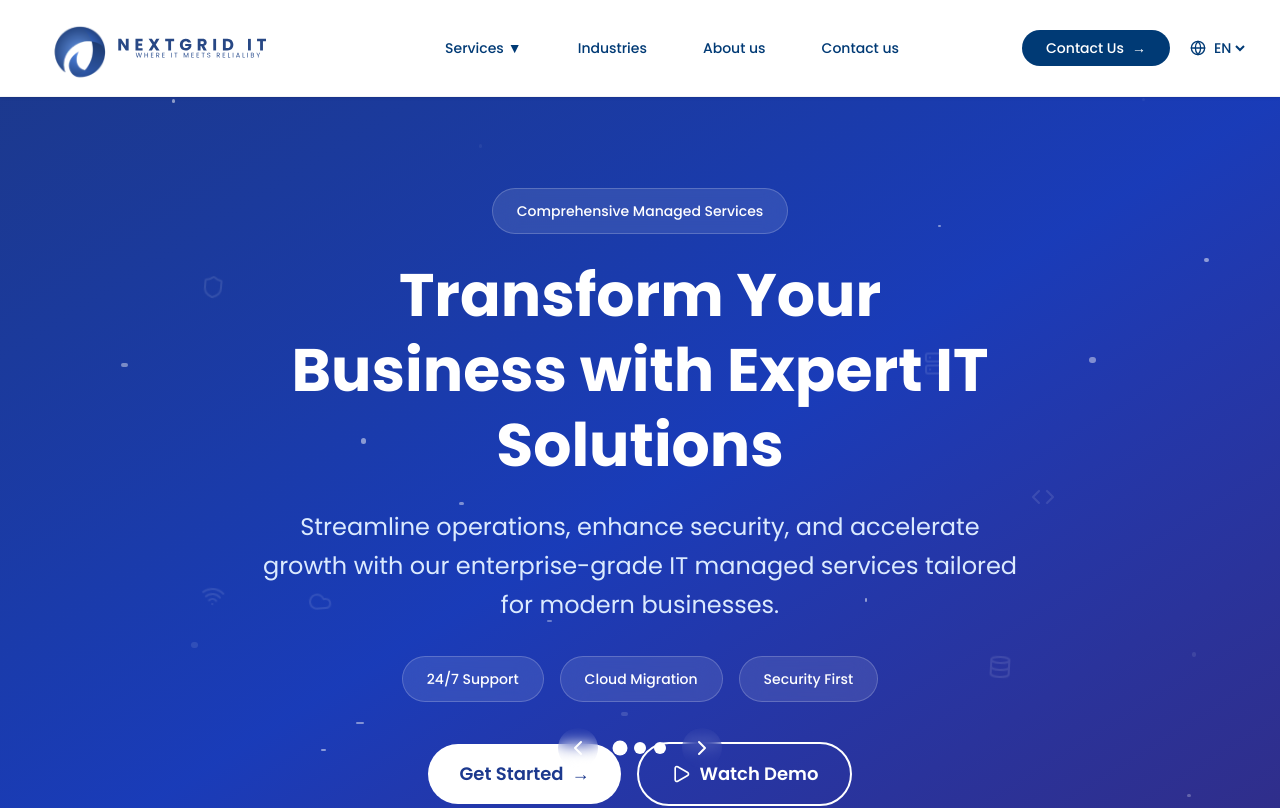
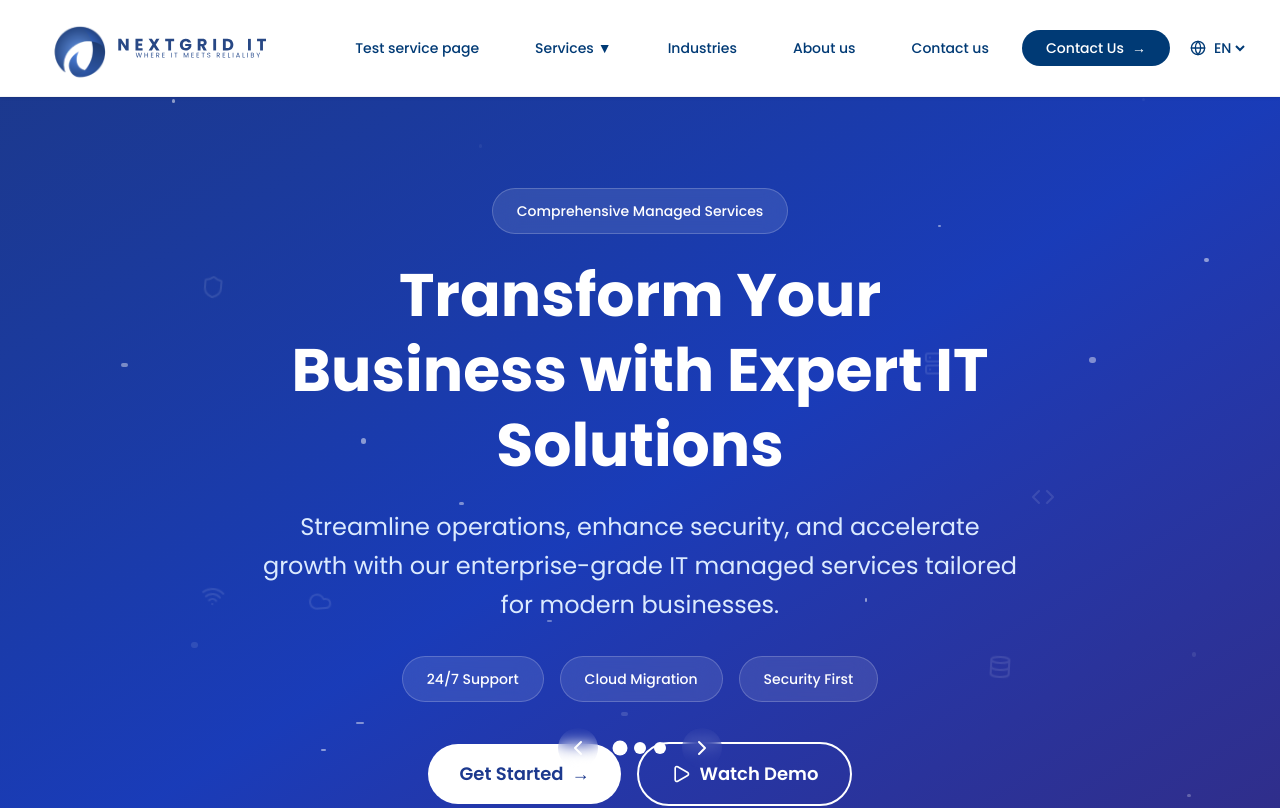
Before and after one commit to Suffynux/next-latest, a React (Vite) app: page / in a window 1280 px wide. Shown: the top 808 px of the page. Built offline with nearby package versions, Linux system fonts and the light colour scheme.

Commit message:
test service page

```diff
--- a/src/Components/Navbar/Navbar.jsx
+++ b/src/Components/Navbar/Navbar.jsx
@@ -2,6 +2,7 @@ import React, { useState } from 'react';
 import { Globe, Menu, X, ArrowRight } from 'lucide-react';
 import { motion, AnimatePresence } from 'framer-motion';
 import logo from "../../assets/Images/logo.svg"
+import { Link } from 'react-router-dom';
 
 const navItems = [
   {
@@ -100,6 +101,7 @@ const Navbar = () => {
         <div className="max-w-7xl mx-auto px-4 sm:px-6 lg:px-8 py-4">
           <div className="flex items-center justify-between h-16">
             {/* Logo */}
+          <Link to="/">
            <motion.div
             className="flex-shrink-0"
             initial={{ opacity: 0, y: -10 }}
@@ -111,7 +113,7 @@ const Navbar = () => {
               alt="Nextgrid IT Logo"
               className="h-[80px] md:h-[80px] w-auto"
             />
-          </motion.div>
+          </motion.div></Link>
 
 
             {/* Desktop Navigation */}
@@ -128,6 +130,12 @@ const Navbar = () => {
                   },
                 }}
               >
+              <Link to="/services">
+                <li className='list-none text-[#003A75] hover:text-[#1D5BA6] px-3 py-2 text-sm font-medium transition-colors flex items-center '>
+                  Test service page
+                </li>
+              </Link>
+
                 {navItems.map((item, index) => (
                   <motion.div
                     key={item.name}
```
Also changed, not shown: src/App.jsx (+7 -6 lines).
